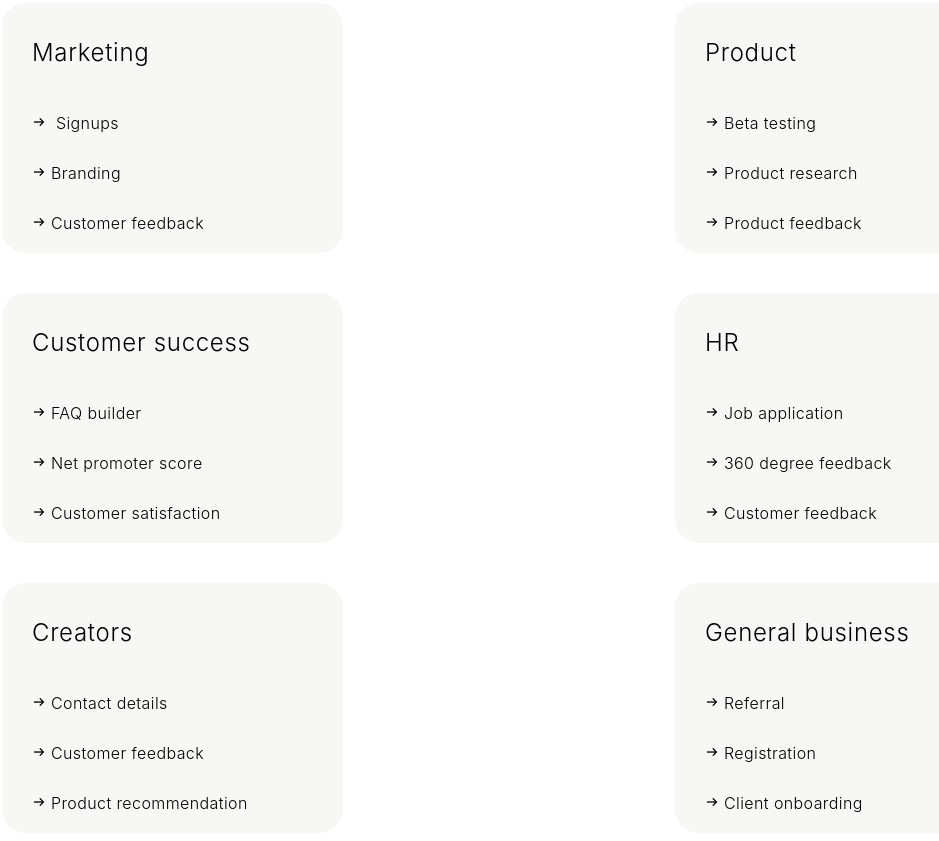
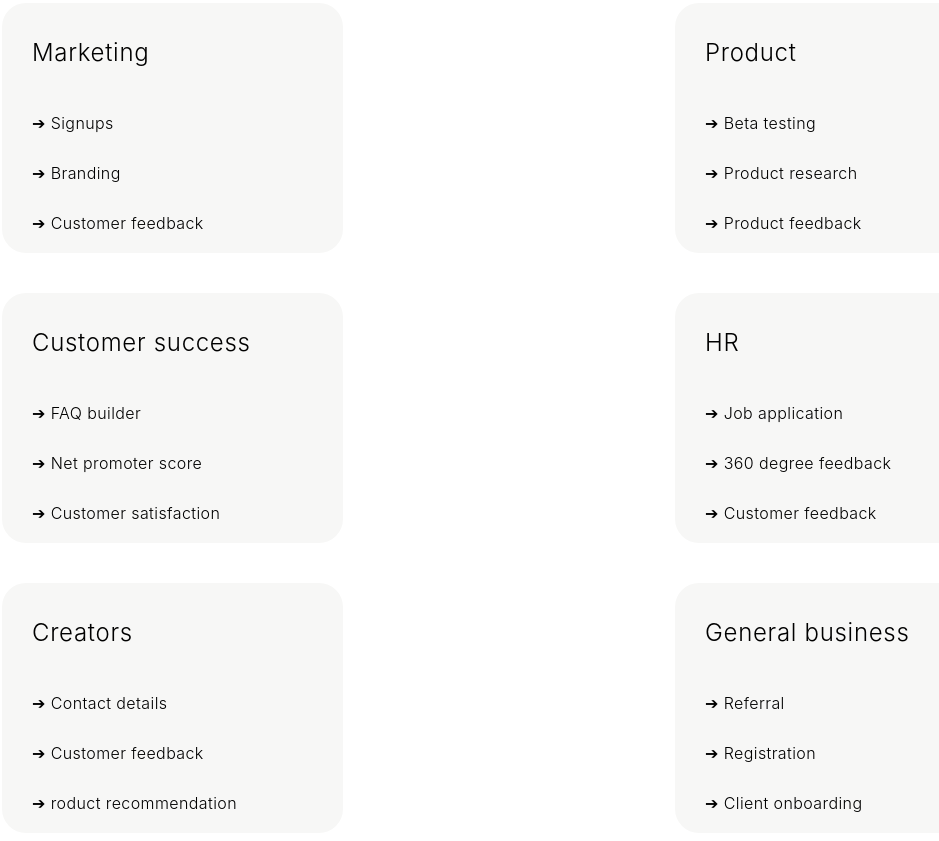
Before and after one commit to kasrazohourian/project-typeform.com, a website: page index.html in a window 1280 px wide. Shown: the part 3079-3920 px from the top of the page, without its empty margins (131-1070 px from the left). Drawn offline with Linux system fonts and the light colour scheme.

Commit message:
pfile update

```diff
--- a/index.html
+++ b/index.html
@@ -5,7 +5,9 @@
     <meta name="viewport" content="width=device-width, initial-scale=1.0">
     <title>Typeform: People-Friendly Forms and Surveys</title>
     <link rel="stylesheet" href="style.css">
+
     </head>
+
         <body>
 
 
@@ -164,45 +166,46 @@
         <div class="list">
             <div class="cards"> Marketing
                 <div class="links">
-                <a href="1"> <img class="pfile" src="./assets/icons8-rechts-24.png" alt=""> Signups</a>
-                <a href="2"> <img  class="pfile" src="./assets/icons8-rechts-24.png" alt="">Branding</a>
-                <a href="3"> <img class="pfile" src="./assets/icons8-rechts-24.png" alt="">Customer feedback</a>
+
+                <a href="1">➔ Signups</a>
+                <a href="2">➔ Branding</a>
+                <a href="3">➔ Customer feedback</a>
             </div>
             </div>
             <div class="cards"> Product
                <div class="links">
-               <a href="4"> <img class="pfile" src="./assets/icons8-rechts-24.png" alt="">Beta testing</a>
-               <a href="5"> <img class="pfile" src="./assets/icons8-rechts-24.png" alt="">Product research</a>
-               <a href="5"> <img class="pfile" src="./assets/icons8-rechts-24.png" alt="">Product feedback</a>
+               <a href="4">➔ Beta testing</a>
+               <a href="5">➔ Product research</a>
+               <a href="5">➔ Product feedback</a>
             </div>
             </div>
             <div class="cards"> Customer success
                 <div class="links">
-                <a href="6"> <img class="pfile" src="./assets/icons8-rechts-24.png" alt="">FAQ builder</a>
-                <a href="7"> <img class="pfile" src="./assets/icons8-rechts-24.png" alt="">Net promoter score</a>
-                <a href="8"> <img class="pfile" src="./assets/icons8-rechts-24.png" alt="">Customer satisfaction</a>
+                <a href="6">➔ FAQ builder</a>
+                <a href="7">➔ Net promoter score</a>
+                <a href="8">➔ Customer satisfaction</a>
             </div>
             </div>
 
             <div class="cards"> HR
                 <div class="links">
-                <a href="1"> <img class="pfile" src="./assets/icons8-rechts-24.png" alt="">Job application</a>
-                <a href="2"> <img class="pfile" src="./assets/icons8-rechts-24.png" alt="">360 degree feedback</a>
-                <a href="3"> <img class="pfile" src="./assets/icons8-rechts-24.png" alt="">Customer feedback</a>
+                <a href="1">➔ Job application</a>
+                <a href="2">➔ 360 degree feedback</a>
+                <a href="3">➔ Customer feedback</a>
             </div>
             </div>
             <div class="cards"> Creators
                <div class="links">
-               <a href="4"> <img class="pfile" src="./assets/icons8-rechts-24.png" alt="">Contact details</a>
-               <a href="5"> <img class="pfile" src="./assets/icons8-rechts-24.png" alt="">Customer feedback</a>
-               <a href="6"> <img class="pfile" src="./assets/icons8-rechts-24.png" alt="">Product recommendation</a>
+               <a href="4">➔ Contact details</a>
+               <a href="5">➔ Customer feedback</a>
+               <a href="6">➔ roduct recommendation</a>
             </div>
             </div>
             <div class="cards"> General business
                 <div class="links">
-                <a href="7"> <img class="pfile" src="./assets/icons8-rechts-24.png" alt="">Referral</a>
-                <a href="8"> <img class="pfile" src="./assets/icons8-rechts-24.png" alt="">Registration</a>
-                <a href="9"> <img class="pfile" src="./assets/icons8-rechts-24.png" alt="">Client onboarding</a>
+                <a href="7">➔ Referral</a>
+                <a href="8">➔ Registration</a>
+                <a href="9">➔ Client onboarding</a>
             </div>
             </div>
         </div>
@@ -347,16 +350,6 @@ class="links-pa">
 
 
 
-
-
-
-
-
-
-
-
-
-
         </body>
 
 </html>
--- /dev/null
+++ b/package.json
@@ -0,0 +1,5 @@
+{
+  "dependencies": {
+    "@mui/icons-material": "^6.1.5"
+  }
+}
--- a/style.css
+++ b/style.css
@@ -490,8 +490,8 @@ a{
     text-decoration: none;
     font-weight: 300;
     font-size: 16px;
-   max-width: 1000px;
-   margin: auto;
+    max-width: 1000px;
+    margin: auto;
 }
 
 .list{
@@ -501,7 +501,7 @@ a{
     font-family: "apercu-pro", "-apple-system", "BlinkMacSystemFont", "Helvetica Neue, sans-serif";
     max-width: 1200px;
     margin: auto;
-   width: 80%;
+    width: 80%;
 }
 .cards{
     background-color:rgb(247, 247, 246) ;
@@ -529,6 +529,7 @@ a{
     letter-spacing: 0.4;
     text-align: start;
     margin-top: 16px;
+
 }
 
 .cards:hover {
@@ -537,19 +538,8 @@ a{
 }
 
 .cards:hover a {
-    color: white;
+   color: white;
 }
-.links a:hover{
-    text-decoration: underline;
-}
-.pfile {
-    width: 14px;
-    padding-right: 5px;
-}
-.pfile:hover {
-    background-color: white;
-}
-
 
 
 @media screen and (min-width: 430px) and (max-width :1200px) {
```
Also changed, not shown: 1 other file.
